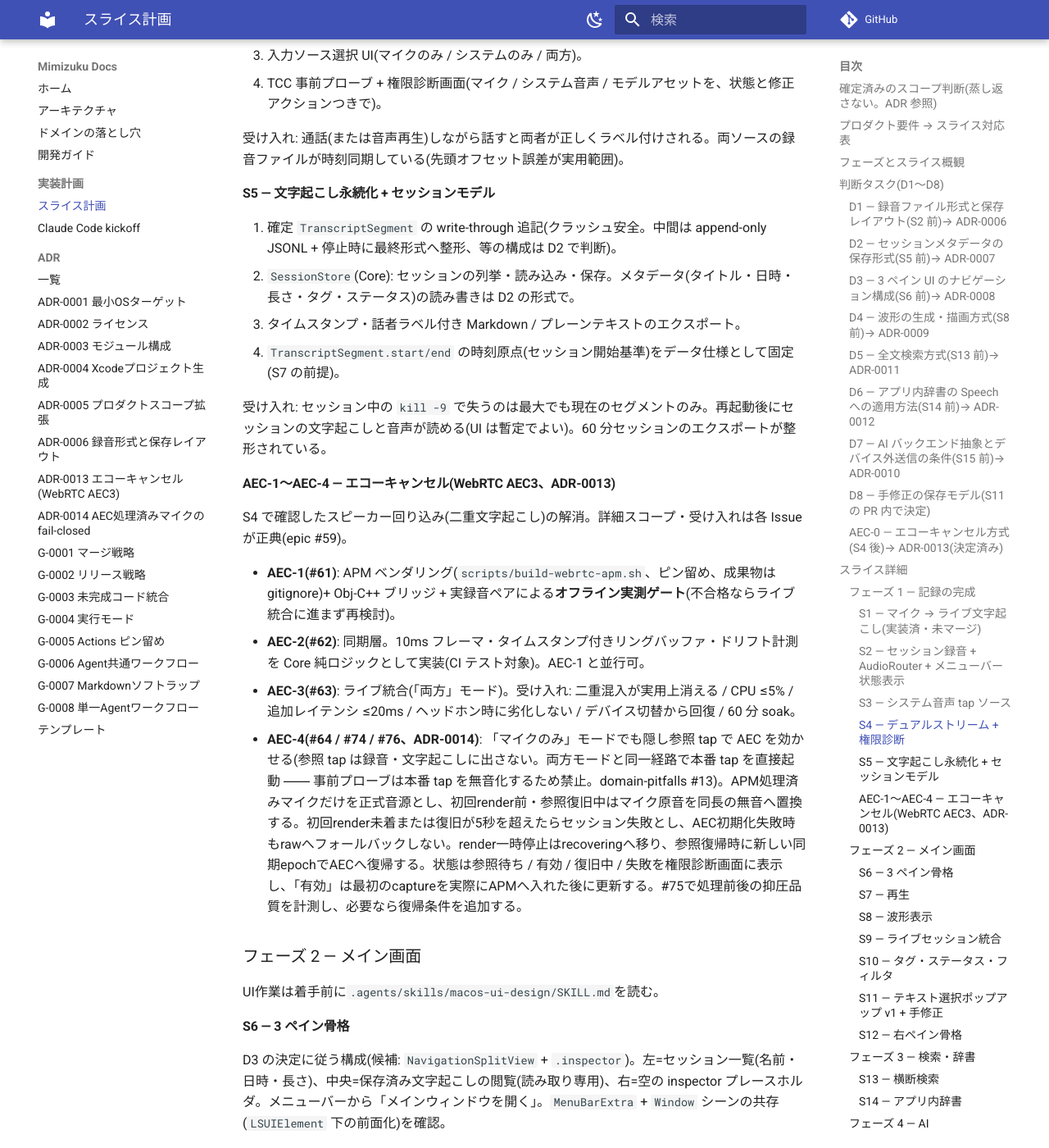
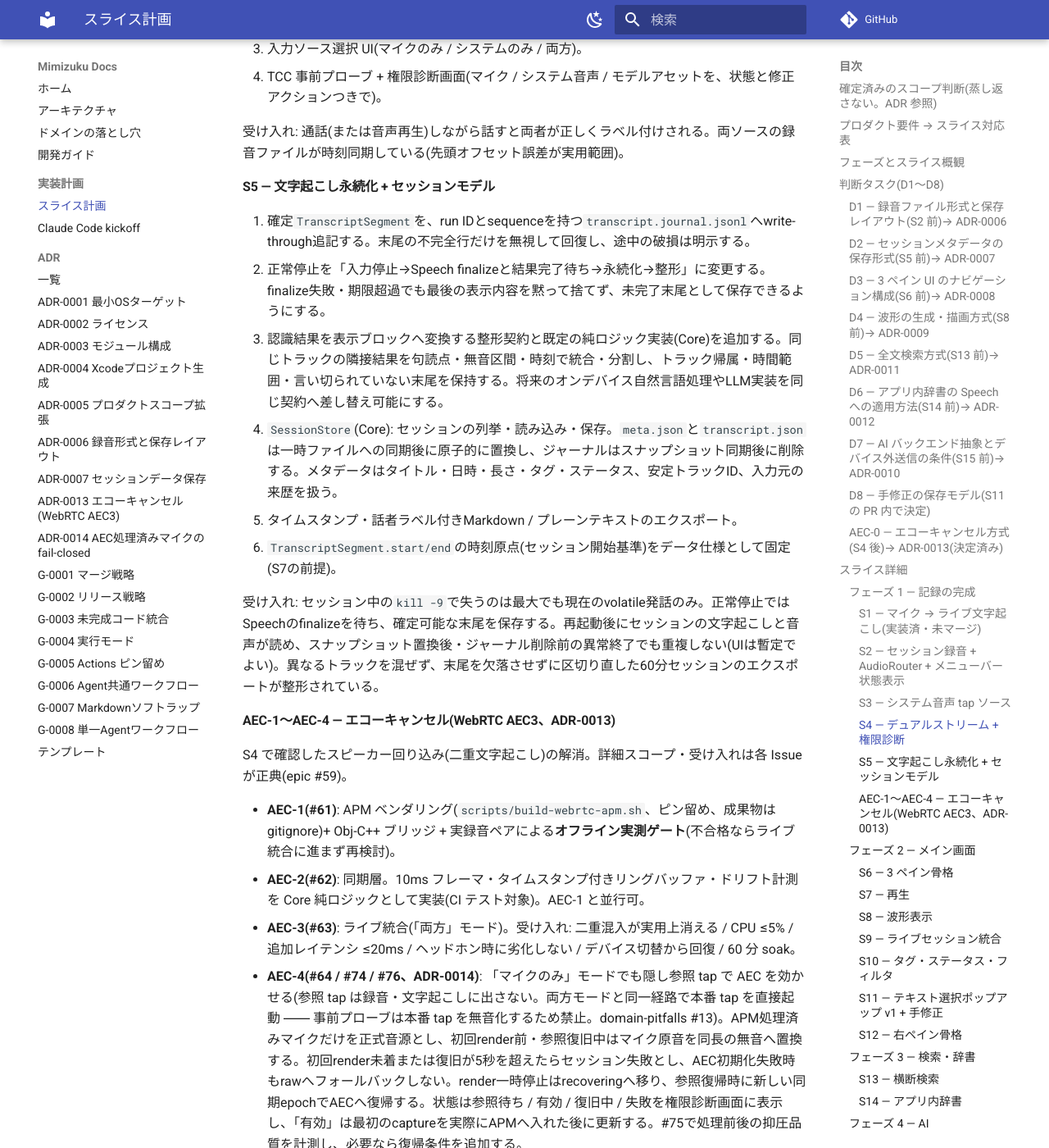
Before and after one commit to nallto/mimizuku, an MkDocs documentation site: the page built from docs/plan/IMPLEMENTATION_PLAN.md, in a window 1280 px wide and 1400 px high, scrolled down 7636 px. Shown: the whole window at 82% size. Built offline with MkDocs 1.6.1 and Material for MkDocs 9.7.7, drawn with Linux system fonts in a browser that asks for light colours; comment, search, counter and statistics services are not loaded; some of the changed text lies outside the part shown.

Commit message:
docs: セッションデータ保存形式を決定する (#29)

````diff
--- /dev/null
+++ b/docs/adr/0007-session-metadata-storage.md
@@ -0,0 +1,68 @@
+# ADR-0007: セッションの正典はJSONスナップショット、処理中はJSONLジャーナルにする
+
+- ステータス: Accepted
+- 日付: 2026-07-29
+- 関連: #29(判断 D2) / #38(S5) / #43(S10) / #32(D5) / ADR-0006
+
+## Context(背景)
+
+S5では、録音と同じセッションディレクトリへ、タイトル・開始日時・長さ・タグ・ステータス・ストリーム開始オフセットなどのメタデータと、確定した文字起こしを保存する。録音中の異常終了でも、失ってよいのはまだ確定していない現在の発話だけであり、確定済みの内容と既存メタデータを壊してはならない。保存データはオンデバイスに留め、将来の一覧・フィルタ・全文検索、外部ツールでの利用、スキーマ変更にも対応する必要がある。
+
+Speechの結果が区切る`TranscriptSegment`は認識器の改訂単位であり、利用者が読む段落の単位とは限らない。同じ話者ラベルが不自然に細切れになるため、ライブ表示では到着した結果をそのまま使えても、停止後には句読点・無音区間・ストリーム切替などを基に表示ブロックを組み直せる必要がある。また、正常停止では入力を閉じた後にSpeechのfinalizeを待ち、最後のvolatile結果を可能な限り確定させてから保存する必要がある。
+
+S18とS19では、既存録音の再文字起こしと、外部の動画・音声ファイルのインポートを行う。これらもライブ録音と同じく「認識中の追記」「入力終端でのfinalize」「表示用の整形」「既存文字起こしとの安全な差し替え」を扱えなければならない。外部音声はマイクまたはシステム音声とは限らず、複数話者が混在してもSpeechTranscriberはdiarizationを提供しないため、インポート音声を根拠なく「自分」または「相手」として保存してはならない。
+
+検討した代替案:
+
+- **文字起こしMarkdownのYAML frontmatterを正典にする**: 人間が読みやすく、Obsidianなどで1ファイルとして扱える。一方、Swift標準ライブラリにYAMLパーサがなく、実行時依存の追加または寛容なパーサの自作が必要になる。frontmatterの更新はファイル全体の再書き込みを要し、認識中に確定結果を追記して耐障害性を得る構造とも相性が悪い。外部編集されたYAMLの表現差や破損を、アプリの正典として安全に受け入れる負担も大きいため却下する。
+- **JSONLだけを永続的な正典にする**: 確定結果の追記とクラッシュ回復には適するが、認識器由来の不自然な区切りを表示用に統合・分割する操作、手修正、再文字起こし結果の安全な差し替えには向かない。イベント履歴と現在の文書を同じ構造で表現しないため却下する。
+- **サイドカーJSONを正典とし、処理中だけJSONLジャーナルを使う**: Swiftの`Codable`を直接利用でき、追加依存がなく、認識中の耐障害性と停止後の整形・更新を分離できる。セッション内のファイル数は増えるが、録音自体が複数ファイルで構成されるため、1ファイル完結の利点はこのレイアウトでは小さい。採用する。
+- **SQLiteを正典にする**: 一覧・フィルタ・検索には有利だが、音声ファイルとDBのトランザクション境界、バックアップ、破損回復、外部利用が複雑になる。個人利用の初期規模では必要性が実証されておらず、ファイルとDBのどちらが正かという二重管理も招くため却下する。
+- **ファイルを正典、SQLiteをキャッシュにする**: 正典の二重管理は避けられるが、D5で検索方式と規模の閾値を判断する前にキャッシュを導入する理由がない。必要になった時点で追加できるため、S5では導入しない。
+
+## Decision(決定)
+
+1. セッションの永続データはADR-0006のセッションディレクトリ内に置き、停止後の正典を`meta.json`と`transcript.json`の2つのJSONスナップショットとする。Markdownとプレーンテキストは正典から生成する派生エクスポートであり、アプリへ再取り込みして正典を上書きする経路にはしない。
+2. `meta.json`はUTF-8 JSONとし、`Codable`で読み書きする。ルートに`schemaVersion`と安定したセッションIDを持たせる。タイトル・開始日時・長さ・タグ・ステータス・ストリーム開始オフセットに加え、ライブ録音かインポートかを示す入力種別と、インポート元の表示名・メディア種別・元の長さなどの来歴を表現できるようにする。各音声トラックにはセッション内で安定したIDと、マイク・システム音声・インポート音声などの由来、表示ラベル、対応する相対ファイルパスを持たせる。具体的なモデルはS5、S10、S19で段階的に定義するが、後方互換な追加と明示的な移行を前提にする。元ファイルの絶対パスは正典にせず、セッション内へ取り込んだ音声を基準にする。
+3. `meta.json`の更新は、同じディレクトリの一時ファイルへ完全に書き込み、同期した後に原子的に置換する。更新途中の異常終了では、直前の有効な`meta.json`を残す。未知の新しい`schemaVersion`は破壊的に書き戻さず、非対応として扱う。
+4. `transcript.json`は、利用者が現在読む・編集する文字起こし文書のスナップショットとする。ルートに`schemaVersion`、`meta.json`と同じセッションID、独立したリビジョンを持たせ、未知の新しい`schemaVersion`は破壊的に書き戻さない。認識器の`TranscriptSegment`をそのまま表示単位の正典にはせず、各表示ブロックにトラックID、本文、開始・終了時刻、完了状態を保持する。現在の`TranscriptSegment.stream`はライブ録音のトラックIDへ変換する。インポートした混合音声は専用トラックへ帰属させ、diarizationできない限り表示ラベルを「音声」などの中立な値にして、根拠のない話者属性を付けない。停止後の整形は同じトラックの隣接結果を句読点・無音区間・時刻の重なりなどで統合または分割し、異なるトラックを混ぜず、元の時間範囲を失わない。文章として言い切られていない末尾ブロックも捨てない。
+5. 停止後の整形は認識・保存から独立した変換段階とし、MimizukuCoreのSendableな値型を入出力にする差し替え可能な契約の裏へ置く。初期実装は句読点、無音区間、トラック、時間範囲を使う決定的な純ロジックとし、クラッシュ回復や正典の読み書きは整形器の実装に依存させない。将来オンデバイスの自然言語処理やLLMによる整形を追加する場合も同じ契約へ実装を追加し、元のトラック帰属と時間範囲を保持する。音声または文字起こしをデバイス外へ送る実装は、ハード制約と将来のクラウド利用条件を変更する別ADRなしには導入しない。
+6. ライブ録音、インポート、再文字起こしの処理中は、1つの`transcript.journal.jsonl`へ確定した認識結果を1行1JSONで到着順に追記する。多数のJSONファイルを作るのではなく、1つのファイルへ複数行を記録する。各認識処理にrun ID、各行にジャーナルのschema versionと単調増加するsequenceを持たせ、各行を改行まで書き、同期が完了した時点で永続化済みとみなす。未知のschema versionを持つ行は解釈または書き換えず、非対応として報告する。volatile結果はライブ表示のためメモリ上に保持し、通常はジャーナルへ書かない。
+7. 正常停止ではセッション全体を即時cancelせず、まず音声入力を閉じ、Speechのfinalizeと結果列の完了を待つ。最後のvolatile結果が確定結果になればジャーナルへ追記し、その後に整形する。finalizeが失敗または期限を超えた場合でも、最後に表示されていた文章を黙って捨てず、未完了であることを表現した末尾ブロックとして保存できるモデルにする。具体的な待機期限とエラー表示は実装時に決める。
+8. 認識終了後はジャーナルから表示ブロックを構築し、`transcript.json`を`meta.json`と同じく原子的に置換する。スナップショットには生成元のrun IDと適用済みsequenceを記録し、新しいスナップショットの同期が完了した後にだけ、対応するジャーナルを削除する。置換後・削除前に異常終了しても、再起動時に同じ行を重複適用しない。異常終了でジャーナルの末尾行だけがJSONとして不完全な場合は、その不正な末尾バイトを文字起こし本文とは区別して無視し、それ以前の完全な行を回復する。途中の行が壊れている場合は黙って欠落させず、破損として報告する。
+9. インポートと再文字起こしも同じジャーナルからスナップショットを作る。既存の`transcript.json`は新しい認識と整形が成功するまで変更せず、差し替え確認後に原子的に置換する。手修正済みの文書を黙って上書きしないため、スナップショットにリビジョンと編集状態を持たせる。再文字起こし履歴を恒久保存するかはS18で決める。
+10. `meta.json`または`transcript.json`が欠落・破損していても、セッションディレクトリ、録音ファイル、読み取れるジャーナルを削除しない。`SessionStore`はセッションを救済対象として列挙し、セッションID、独立リビジョン、トラック参照を検証した上で、復元可能な最小情報を提示する。修復時も元ファイルを破壊的に上書きしない。
+11. `meta.json`と`transcript.json`は別ファイルであり、両方を同じファイルシステムトランザクションでは更新できない。捕捉開始前に初期`meta.json`を同期し、終了時は`transcript.json`を先に同期・置換してから、長さやステータスなどの派生メタデータを更新する。途中で異常終了してmetaが古い状態になっても、有効なtranscriptとジャーナルを失わず、再起動時に派生値を再計算する。セッションIDまたはトラック参照が一致しないファイルは自動的に組み合わせず、救済対象として保持する。
+12. SQLiteやFTSを追加する場合はD5で別途判断する。追加する場合も`$XDG_CACHE_HOME/mimizuku/`配下の再構築可能な索引に限定し、`meta.json`と`transcript.json`を正典のまま維持する。
+13. AECなどの一時的な診断ログや計測データはセッションメタデータへ混在させない。必要な診断データは、利用者データである本形式とは別の一時的・再生成可能な保存先で扱う。
+
+セッションディレクトリは次の構成になる。
+
+```text
+$XDG_DATA_HOME/mimizuku/sessions/<yyyyMMdd-HHmmss>/
+  meta.json
+  transcript.json
+  transcript.journal.jsonl  # 認識処理中・クラッシュ回復時だけ存在
+  mic.caf       -> 停止後 mic.m4a
+  system.caf    -> 停止後 system.m4a
+```
+
+## Consequences(結果)
+
+- (+) Foundationと`Codable`だけで実装でき、MimizukuCoreへYAMLやDBの依存を追加しない。
+- (+) 処理中の追記と停止後の文書を分離し、頻繁な確定結果のたびに文書全体を書き直さず、停止後の区切り直し・手修正・差し替えも原子的に行える。
+- (+) kill -9などでジャーナル末尾の書き込みが途切れても、それ以前の確定結果と直前の有効なスナップショットを保護できる。
+- (+) ライブ録音、インポート、再文字起こしが同じ認識・finalize・整形パイプラインを共有できる。
+- (+) 文字起こしを永続的なトラックIDへ帰属させるため、ライブ録音のマイク／システム音声と、話者不明のインポート音声を同じ文書モデルで誤表示なく扱える。
+- (+) 整形器の契約と正典を分離するため、純ロジックからオンデバイスの自然言語処理やLLMへ発展させても保存形式と回復経路を変更せずに済む。
+- (+) JSON/JSONLは人間も確認でき、外部ツールから構造化データとして利用できる。Markdownが必要な利用者には派生エクスポートを提供できる。
+- (+) 将来SQLite索引を追加しても、削除して再構築できるため正典が二重にならない。
+- (-) 1セッションが単一文書では完結せず、外部ツールでMarkdownを直接編集してアプリへ反映するワークフローは提供しない。
+- (-) メタデータ、整形、手修正の変更ごとにJSONスナップショットの置換が必要になる。ただし録音中の高頻度な更新はジャーナルへ分離するため、S5の規模では許容する。
+- (-) ジャーナルからスナップショットへのコミット、末尾行だけを許容する回復規則、原子的置換、スキーマ移行を`SessionStore`で実装・テストする必要がある。
+- (-) 2つの正典スナップショットを同時には置換できないため、transcript先行のコミット順序と、古いmetaの派生値を再計算する回復処理が必要になる。
+- (-) Speechの正常終了待ちと強制中止を分離し、停止中のUI状態、待機期限、失敗時の未完了ブロックを設計・テストする必要がある。
+- (-) 認識器の結果と表示ブロックが別概念になるため、整形規則と時刻範囲の保持を純ロジックとして実装・テストする必要がある。
+- (-) 将来の整形器もトラック帰属、時間範囲、未完了末尾を壊さない契約テストを満たす必要がある。
+- (-) 現在の`StreamKind`だけでなく永続トラックモデルが必要になり、S5とS19で変換規則を実装する必要がある。
+- (-) SQLiteを先送りするため、セッション数や文字起こし量が線形走査の許容範囲を超えた場合はD5で索引導入を再評価する。
--- a/docs/architecture.md
+++ b/docs/architecture.md
@@ -6,18 +6,21 @@
 
 2 つの音声ストリーム(`AVAudioEngine` によるマイク、Core Audio process tap によるシステム出力)を捕捉し、ソースで文字起こし器の推奨フォーマットへ変換して、2 つの並行する`SpeechAnalyzer` / `SpeechTranscriber` セッションに流す。両ストリームの認識セグメントをアプリ側で 1 本のウォールクロックのタイムラインにマージし、ライブの追記型議事ログとして描画する。すべてオンデバイスで、ネットワークには何も送らない。
 
+S5以降の永続化では、確定した認識結果を処理中のJSONLジャーナルへ追記し、正常停止時にSpeechのfinalizeを待ってからMimizukuCoreの整形契約で表示ブロックへ変換する。停止後は`meta.json`と`transcript.json`を正典とし、Markdown / プレーンテキストは派生エクスポートとして生成する(ADR-0007)。
+
 ```text
    ┌──────────────────────────────────────────────────────┐
    │ Mimizuku(Xcode App ターゲット)                     │
    │  SwiftUI MenuBarExtra、設定、TCC オンボーディング、    │
    │  AudioRouter(ファンアウト: エンジン + 任意の録音)、   │
-   │  ライブ議事ログ UI、JSONL/TXT エクスポート            │
+   │  ライブ議事ログ UI、正常停止・finalizeの配線            │
    └───────────────┬──────────────────────────────────────┘
                    │ AudioSource / TranscriptionEngine(契約)
    ┌───────────────▼──────────────────────────────────────┐
    │ MimizukuCore(ローカル SPM パッケージ)                │
    │  AudioSource / StreamKind(捕捉契約)                  │
    │  TranscriptionEngine / TranscriptSegment(文字起こし契約)│
+   │  SessionStore / 文字起こし整形契約(S5)                │
    │  ※ 実装(MicrophoneSource, SystemAudioTapSource,      │
    │     SpeechEngine, format 変換, ゼロサンプル watchdog)  │
    │     は各スライスで追加。契約は先に固定する。            │
@@ -37,6 +40,7 @@
 
 - `MimizukuCore.AudioSource` — cold・単一消費者の`AsyncThrowingStream<AVAudioPCMBuffer, Error>` + `format` + `kind`。
 - `MimizukuCore.TranscriptionEngine` / `TranscriptSegment` — `prepare(locale:)` + `segments(from:)`。テストで fake engine を使い、エンジンを差し替え可能にするため、Speech 型を含めない。
+- S5のセッション永続化 / 文字起こし整形契約 — UI・TCC・Speech型を含まないSendableな値型を境界にし、`SessionStore`、既定の純ロジック整形器、将来のオンデバイス整形器を差し替え可能にする(ADR-0007)。
 - ファンアウト(1 捕捉ストリームを文字起こしと任意のファイル録音へ)は App ターゲットの`AudioRouter` が担う。ソースは単一消費者のまま。
 - 話者帰属 = ストリーム同一性(domain-pitfalls #7 を参照)。
 
--- a/docs/plan/IMPLEMENTATION_PLAN.md
+++ b/docs/plan/IMPLEMENTATION_PLAN.md
@@ -90,10 +90,9 @@
 
 ### D2 — セッションメタデータの保存形式(S5 前)→ ADR-0007
 
-- (a) 文字起こし Markdown の YAML frontmatter — 人間可読・1 ファイル完結・外部ツール(Obsidian 等)互換。パーサ自作、部分更新=全書き換え、外部編集への寛容さが必要。
-- (b) サイドカー JSON(`meta.json`)— Codable 直結で堅牢。ファイル数増、外部ツール互換低。
-- (c) SQLite インデックス — 一覧・フィルタ・検索が速いが「正典はファイルか DB か」の二重管理リスク。
-- 有力評価軸: 「ファイル(frontmatter)を正典、SQLite は再構築可能なキャッシュ」のハイブリッド。検索方式(D5)と併せて判断。
+- **決定済み(#29 / ADR-0007)**: 停止後は`meta.json`と整形済み`transcript.json`を正典とし、認識処理中だけ追記型`transcript.journal.jsonl`を使う。Markdown / プレーンテキストは派生エクスポート。SQLiteはS5で導入せず、D5で必要と判断した場合も再構築可能なキャッシュに限定する。
+- 正常停止ではSpeechのfinalizeを待ってからジャーナルを整形済みスナップショットへ原子的に反映する。ライブ録音、インポート、再文字起こしは同じパイプラインを使う。
+- 整形は認識・保存から分離した差し替え可能な契約とし、初期実装は純ロジック、将来はオンデバイスの自然言語処理やLLMへ拡張可能にする。
 
 ### D3 — 3 ペイン UI のナビゲーション構成(S6 前)→ ADR-0008
 
@@ -152,7 +151,7 @@
 
 1. `AudioRouter`(App): 1 つの `AudioSource` を複数消費者(文字起こし + ファイル書き込み)へファンアウト。`AudioSource` は cold・単一消費者契約なので、ルーターがバッファをコピーして `sending` で配る(domain-pitfalls #9 の一般化)。録音消費者はドロップ禁止(欠落=データ喪失)— バッファリングポリシーと逆圧をここで明示設計する。
 2. `SessionRecorder`(actor、Core): `AVAudioFile` でストリーム毎に書き出し(D1 の形式・レイアウトに従う)。`AVAudioFile` は Sendable でないため actor 内に閉じ込め、外にはファイル URL と進捗値のみ出す。合成バッファで CI テスト可能。
-3. セッションディレクトリの作成(`~/Library/Application Support/Mimizuku/sessions/<timestamp>/`、詳細は D1)。
+3. セッションディレクトリの作成(`$XDG_DATA_HOME/mimizuku/sessions/<timestamp>/`、未設定時は`~/.local/share/mimizuku/sessions/<timestamp>/`、詳細はD1 / ADR-0006)。
 4. メニューバーアイコンの状態表示: 待機 / 録音中 / エラー(#25 を吸収)。
 
 受け入れ: 録音開始→停止で再生可能な音声ファイルが残る。録音中の `kill -9` でもファイルが復元可能(または欠損が末尾数秒以内)。メニューバーアイコンが 3 状態を反映する。
@@ -177,12 +176,14 @@
 
 #### S5 — 文字起こし永続化 + セッションモデル
 
-1. 確定 `TranscriptSegment` の write-through 追記(クラッシュ安全。中間は append-only JSONL + 停止時に最終形式へ整形、等の構成は D2 で判断)。
-2. `SessionStore`(Core): セッションの列挙・読み込み・保存。メタデータ(タイトル・日時・長さ・タグ・ステータス)の読み書きは D2 の形式で。
-3. タイムスタンプ・話者ラベル付き Markdown / プレーンテキストのエクスポート。
-4. `TranscriptSegment.start/end` の時刻原点(セッション開始基準)をデータ仕様として固定(S7 の前提)。
+1. 確定`TranscriptSegment`を、run IDとsequenceを持つ`transcript.journal.jsonl`へwrite-through追記する。末尾の不完全行だけを無視して回復し、途中の破損は明示する。
+2. 正常停止を「入力停止→Speech finalizeと結果完了待ち→永続化→整形」に変更する。finalize失敗・期限超過でも最後の表示内容を黙って捨てず、未完了末尾として保存できるようにする。
+3. 認識結果を表示ブロックへ変換する整形契約と既定の純ロジック実装(Core)を追加する。同じトラックの隣接結果を句読点・無音区間・時刻で統合・分割し、トラック帰属・時間範囲・言い切られていない末尾を保持する。将来のオンデバイス自然言語処理やLLM実装を同じ契約へ差し替え可能にする。
+4. `SessionStore`(Core): セッションの列挙・読み込み・保存。`meta.json`と`transcript.json`は一時ファイルへの同期後に原子的に置換し、ジャーナルはスナップショット同期後に削除する。メタデータはタイトル・日時・長さ・タグ・ステータス、安定トラックID、入力元の来歴を扱う。
+5. タイムスタンプ・話者ラベル付きMarkdown / プレーンテキストのエクスポート。
+6. `TranscriptSegment.start/end`の時刻原点(セッション開始基準)をデータ仕様として固定(S7の前提)。
 
-受け入れ: セッション中の `kill -9` で失うのは最大でも現在のセグメントのみ。再起動後にセッションの文字起こしと音声が読める(UI は暫定でよい)。60 分セッションのエクスポートが整形されている。
+受け入れ: セッション中の`kill -9`で失うのは最大でも現在のvolatile発話のみ。正常停止ではSpeechのfinalizeを待ち、確定可能な末尾を保存する。再起動後にセッションの文字起こしと音声が読め、スナップショット置換後・ジャーナル削除前の異常終了でも重複しない(UIは暫定でよい)。異なるトラックを混ぜず、末尾を欠落させずに区切り直した60分セッションのエクスポートが整形されている。
 
 #### AEC-1〜AEC-4 — エコーキャンセル(WebRTC AEC3、ADR-0013)
 
@@ -336,7 +337,7 @@
 | Translation の言語ペア制約 / `TranslationSession` の SwiftUI 依存 | 中 | 翻訳機能の設計 | D7 で実機調査を先行。プロトコル抽象で実装差し替え可能に |
 | 2 ソース同時 + 録音 + 文字起こし + 翻訳の CPU/熱負荷 | 中 | 長時間セッションの安定性 | S16 受け入れに 60 分 soak(Activity Monitor 計測) |
 | 再生位置と文字起こしタイムスタンプの同期ずれ | 中 | ハイライト UX | S5 で時刻原点を仕様化、S7 受け入れで実測 |
-| メタデータの外部編集による破損(frontmatter 採用時) | 中 | データ読込失敗 | 寛容パーサ + 破損時は音声・JSONL から再構築(D2) |
+| JSONスナップショットまたはジャーナルの破損 | 中 | データ読込失敗 | 原子的置換 + 不完全な末尾行だけを無視 + 音声・有効なジャーナルから救済(D2 / ADR-0007) |
 | 検索の日本語トークナイズ(FTS 採用時) | 中 | 検索精度 | D5 で trigram 等を比較。まず線形走査で回避 |
 | インポート動画の非対応コーデック | 中 | インポート失敗 | AVAsset 可読性チェックと明示エラー(S19) |
 
--- a/mkdocs.yml
+++ b/mkdocs.yml
@@ -47,6 +47,7 @@
       - ADR-0004 Xcodeプロジェクト生成: adr/0004-xcode-project-generation.md
       - ADR-0005 プロダクトスコープ拡張: adr/0005-product-scope-expansion.md
       - ADR-0006 録音形式と保存レイアウト: adr/0006-recording-format-and-layout.md
+      - ADR-0007 セッションデータ保存: adr/0007-session-metadata-storage.md
       - ADR-0013 エコーキャンセル(WebRTC AEC3): adr/0013-echo-cancellation-webrtc-aec3.md
       - ADR-0014 AEC処理済みマイクのfail-closed: adr/0014-aec-processed-microphone-fail-closed.md
       - G-0001 マージ戦略: adr/governance/G-0001-merge-strategy.md
````
Also changed, not shown: docs/adr/README.md (+1 -0 lines).
